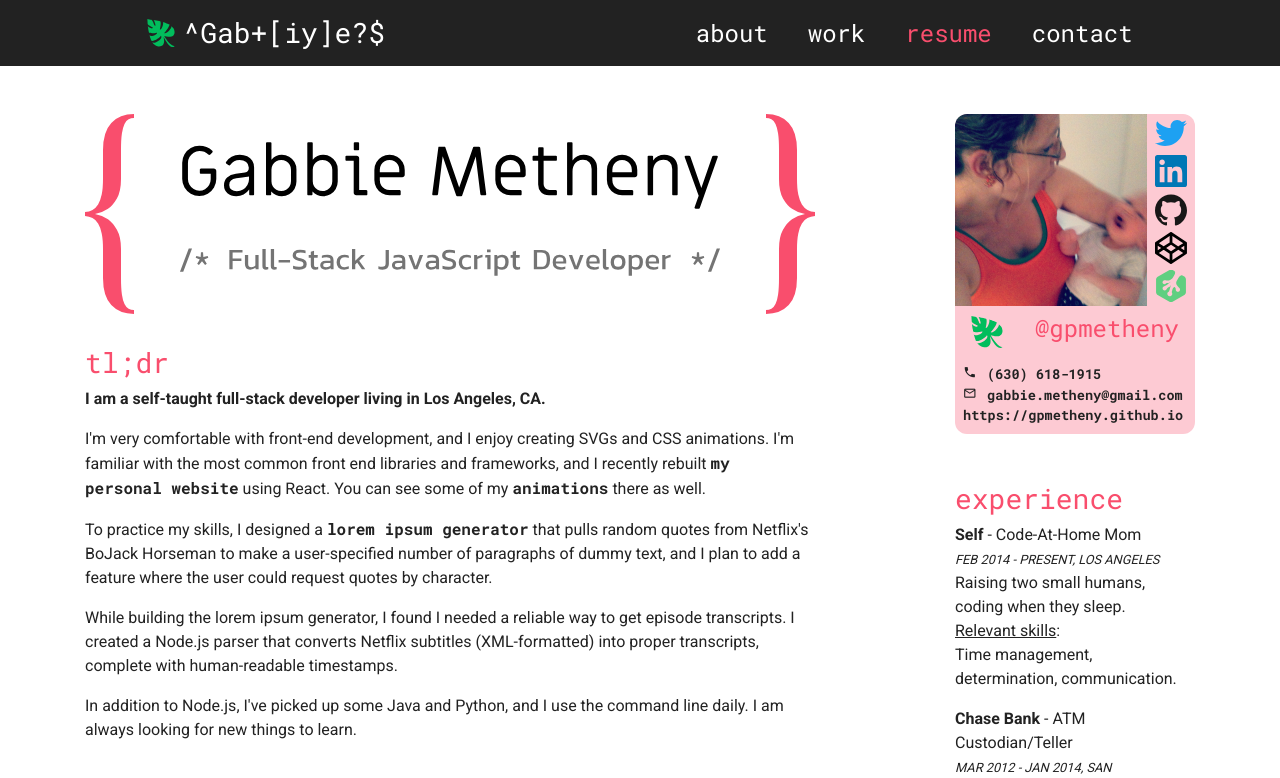
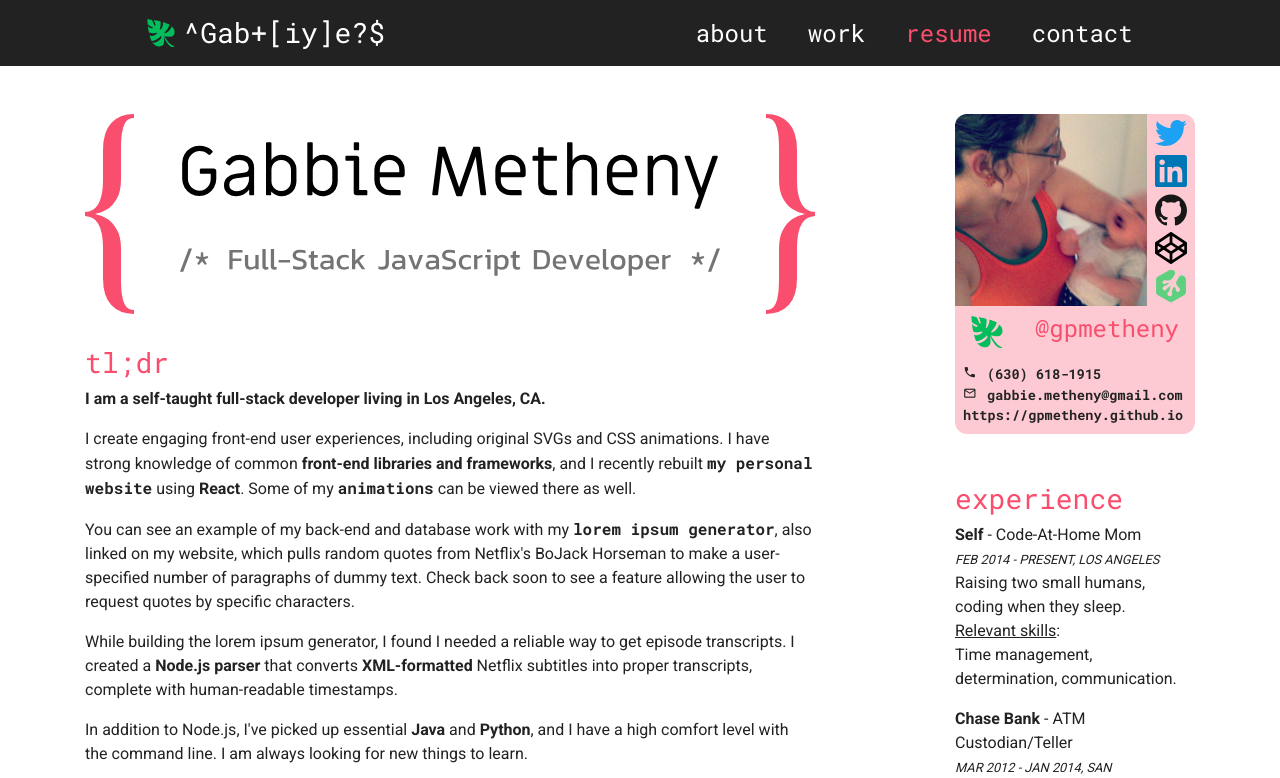
Before and after one commit to gpmetheny/gpmetheny.github.io, a React (Create React App) app: page /#/resume in a window 1280 px wide. Shown: the top 778 px of the page. Built offline with nearby package versions, Linux system fonts and the light colour scheme.

Commit message:
edit resume text

```diff
--- a/src/Components/Resume.js
+++ b/src/Components/Resume.js
@@ -35,10 +35,10 @@ class Resume extends Component {
               <div>
                 <h3 className="pt-md-3">tl;dr</h3>
                 <p><strong>I am a self-taught full-stack developer living in Los Angeles, CA.</strong></p>
-                <p>I'm very comfortable with front-end development, and I enjoy creating SVGs and CSS animations. I'm familiar with the most common front end libraries and frameworks, and I recently rebuilt <Link to="/">my personal website</Link> using React. You can see some of my <Link to="/work">animations</Link> there as well.</p>
-                <p>To practice my skills, I designed a <a href="https://pb-livin.github.io/bojack-ipsum" target="_blank" rel="noopener noreferrer">lorem ipsum generator</a> that pulls random quotes from Netflix's BoJack Horseman to make a user-specified number of paragraphs of dummy text, and I plan to add a feature where the user could request quotes by character.</p>
-                <p>While building the lorem ipsum generator, I found I needed a reliable way to get episode transcripts. I created a Node.js parser that converts Netflix subtitles (XML-formatted) into proper transcripts, complete with human-readable timestamps.</p>
-                <p>In addition to Node.js, I've picked up some Java and Python, and I use the command line daily. I am always looking for new things to learn.</p>
+                <p>I create engaging front-end user experiences, including original SVGs and CSS animations. I have strong knowledge of common <strong>front-end libraries and frameworks</strong>, and I recently rebuilt <Link to="/">my personal website</Link> using <strong>React</strong>. Some of my <Link to="/work">animations</Link> can be viewed there as well.</p>
+                <p>You can see an example of my back-end and database work with my <a href="https://pb-livin.github.io/bojack-ipsum" target="_blank" rel="noopener noreferrer">lorem ipsum generator</a>, also linked on my website, which pulls random quotes from Netflix's BoJack Horseman to make a user-specified number of paragraphs of dummy text. Check back soon to see a feature allowing the user to request quotes by specific characters.</p>
+                <p>While building the lorem ipsum generator, I found I needed a reliable way to get episode transcripts. I created a <strong>Node.js parser</strong> that converts <strong>XML-formatted</strong> Netflix subtitles into proper transcripts, complete with human-readable timestamps.</p>
+                <p>In addition to Node.js, I've picked up essential <strong>Java</strong> and <strong>Python</strong>, and I have a high comfort level with the command line. I am always looking for new things to learn.</p>
               </div>
               <div>
                 <h3 className="pt-md-3">skills</h3>
```
